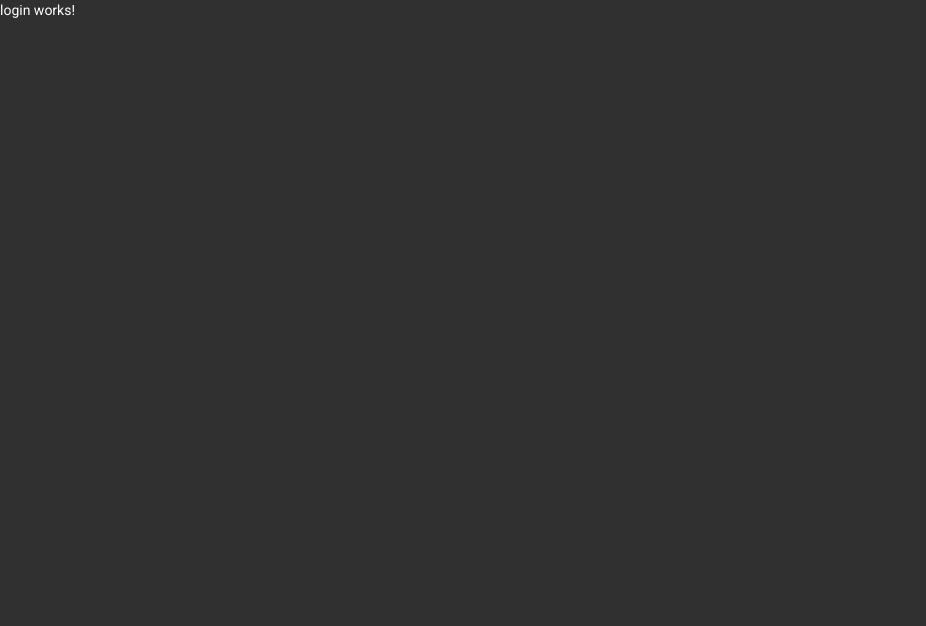
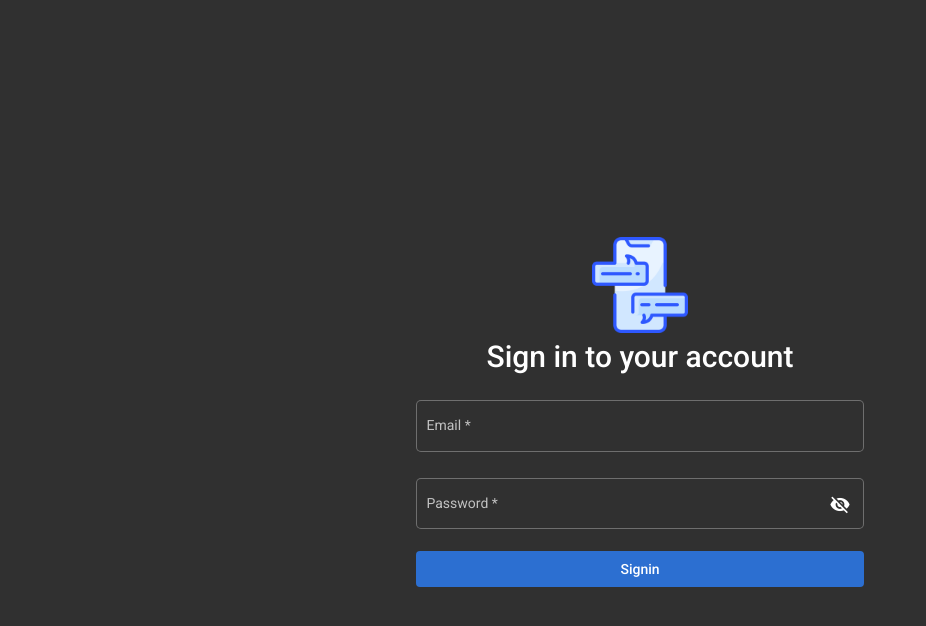
Before and after one commit to mateusduraes/chat-app, an Angular app: page /login in a window 1280 px wide. Shown: the top 626 px of the page, without its empty margins (0-926 px from the left). Built offline with nearby package versions, Linux system fonts and the light colour scheme.

Commit message:
Login UI with a separate component for the login-form

```diff
--- /dev/null
+++ b/src/app/login/components/login-form/login-form.component.html
@@ -0,0 +1,16 @@
+<form class="form-container" [formGroup]="loginForm">
+  <mat-form-field appearance="outline">
+    <mat-label>Email</mat-label>
+    <input matInput type="email" formControlName="email">
+  </mat-form-field>
+
+  <mat-form-field appearance="outline">
+    <mat-label>Password</mat-label>
+    <input matInput [type]="hidePassword ? 'password' : 'text'" formControlName="password">
+    <mat-icon matSuffix (click)="hidePassword = !hidePassword">{{hidePassword ? 'visibility_off' : 'visibility'}}</mat-icon>
+  </mat-form-field>
+
+  <button mat-flat-button color="primary" (click)="submit()" type="submit">
+    Signin
+  </button>
+</form>
--- /dev/null
+++ b/src/app/login/components/login-form/login-form.component.scss
@@ -0,0 +1,4 @@
+.form-container {
+  display: flex;
+  flex-direction: column;
+}
--- /dev/null
+++ b/src/app/login/components/login-form/login-form.component.ts
@@ -0,0 +1,36 @@
+import { Component, EventEmitter, OnInit, Output } from '@angular/core';
+import { FormBuilder, FormGroup, Validators } from '@angular/forms';
+
+export type LoginSubmitEvent = {
+  email: string;
+  password: string;
+};
+
+@Component({
+  selector: 'app-login-form',
+  templateUrl: './login-form.component.html',
+  styleUrls: ['./login-form.component.scss'],
+})
+export class LoginFormComponent implements OnInit {
+  loginForm: FormGroup;
+  hidePassword = true;
+  @Output() loginSubmit = new EventEmitter<LoginSubmitEvent>();
+
+  constructor(private formBuilder: FormBuilder) {}
+
+  submit(): void {
+    const { value } = this.loginForm;
+    this.loginSubmit.next(value);
+  }
+
+  private initForm(): void {
+    this.loginForm = this.formBuilder.group({
+      email: ['', [Validators.required, Validators.email]],
+      password: ['', [Validators.required, Validators.minLength(6)]],
+    });
+  }
+
+  ngOnInit(): void {
+    this.initForm();
+  }
+}
--- a/src/app/login/login.component.html
+++ b/src/app/login/login.component.html
@@ -1 +1,9 @@
-<p>login works!</p>
+<main class="login-container">
+  <div class="inner">
+    <h2 class="login-text">
+      <img class="login-img" src="assets/images/logo.png" alt="logo">
+      Sign in to your account
+    </h2>
+    <app-login-form (loginSubmit)="onLoginSubmit($event)"></app-login-form>
+  </div>
+</main>
--- a/src/app/login/login.component.scss
+++ b/src/app/login/login.component.scss
@@ -0,0 +1,32 @@
+.login-container {
+  box-sizing: border-box;
+  min-height: 100vh;
+  display: flex;
+  justify-content: center;
+  align-items: center;
+  padding-top: 3rem;
+  padding-bottom: 3rem;
+  padding-left: 1.5rem;
+  padding-right: 1.5rem;
+
+  .inner {
+    width: 100%;
+    max-width: 28rem;
+
+    .login-text {
+      margin: 1.5rem 0;
+      text-align: center;
+      font-size: 1.875rem;
+      font-weight: 500;
+    }
+  }
+
+  .login-img {
+    display: block;
+    margin-left: auto;
+    margin-right: auto;
+    margin-bottom: 0.5rem;
+    height: 6rem;
+    width: auto;
+  }
+}
--- a/src/app/login/login.component.ts
+++ b/src/app/login/login.component.ts
@@ -1,4 +1,6 @@
 import { Component } from '@angular/core';
+
+import { LoginSubmitEvent } from './components/login-form/login-form.component';
 
 @Component({
   selector: 'app-login',
@@ -7,4 +9,9 @@ import { Component } from '@angular/core';
 })
 export class LoginComponent {
   constructor() {}
+
+  onLoginSubmit({ email, password }: LoginSubmitEvent): void {
+    console.log('email', email);
+    console.log('password', password);
+  }
 }
```
Also changed, not shown: src/app/login/login.module.ts (+19 -2 lines), src/assets/images/logo.png (added), 1 other file (tests, documents, lock files or other folders).
